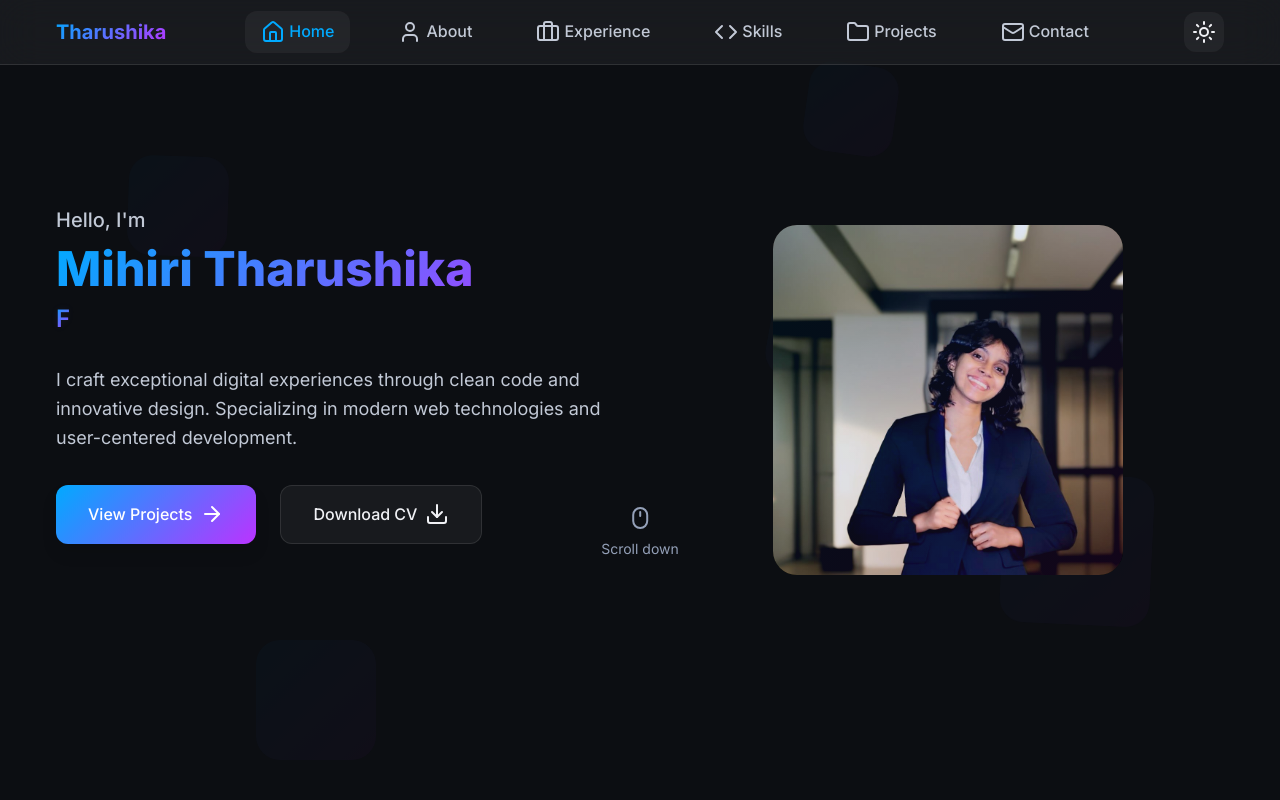
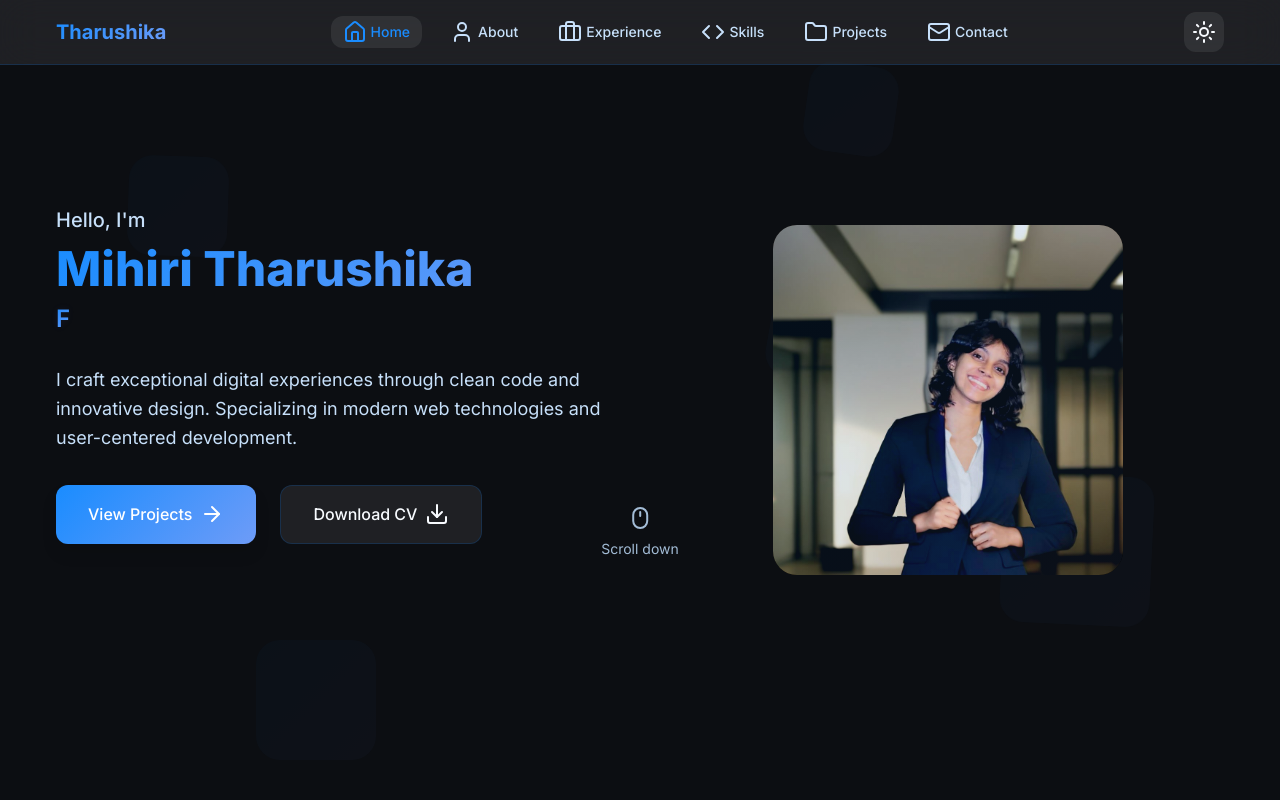
Before and after one commit to tharu1010/My-Portfolio, a website: page index.html in a window 1280 px wide. Shown: the top 800 px of the page. Drawn offline with nearby package versions, Linux system fonts and the light colour scheme.

Commit message:
Update modern-styles.css

```diff
--- a/assets/css/modern-styles.css
+++ b/assets/css/modern-styles.css
@@ -1,19 +1,19 @@
 /*=============== MODERN VARIABLES ===============*/
 :root {
   /* Colors */
-  --primary-hue: 200;
+  --primary-hue: 210; /* Blue */
   --primary-sat: 100%;
-  --primary-lit: 50%;
-
-  --accent-hue: 280;
-  --accent-sat: 100%;
-  --accent-lit: 60%;
+  --primary-lit: 55%;
+
+  --accent-hue: 220; /* Lighter blue */
+  --accent-sat: 90%;
+  --accent-lit: 70%;
 
   /* Main Colors */
   --primary-color: hsl(var(--primary-hue), var(--primary-sat), var(--primary-lit));
   --primary-color-alt: hsl(var(--primary-hue), var(--primary-sat), 45%);
   --accent-color: hsl(var(--accent-hue), var(--accent-sat), var(--accent-lit));
-  --accent-color-alt: hsl(var(--accent-hue), var(--accent-sat), 55%);
+  --accent-color-alt: hsl(var(--accent-hue), var(--accent-sat), 60%);
 
   /* Gradients */
   --gradient-primary: linear-gradient(135deg,
@@ -30,14 +30,14 @@
   --surface-color-alt: hsl(220, 20%, 12%);
 
   /* Text Colors */
-  --text-color: hsl(220, 20%, 95%);
-  --text-color-light: hsl(220, 20%, 80%);
-  --text-color-lighter: hsl(220, 20%, 65%);
+  --text-color: #f8fbff;
+  --text-color-light: #c7e0fa;
+  --text-color-lighter: #a3bcd6;
 
   /* Glassmorphism */
-  --glass-bg: rgba(255, 255, 255, 0.05);
-  --glass-border: rgba(255, 255, 255, 0.1);
-  --glass-shadow: 0 8px 32px rgba(0, 0, 0, 0.3);
+  --glass-bg: rgba(255, 255, 255, 0.08);
+  --glass-border: rgba(0, 120, 255, 0.18);
+  --glass-shadow: 0 8px 32px rgba(0, 120, 255, 0.10);
 
   /* Typography */
   --font-primary: 'Inter', -apple-system, BlinkMacSystemFont, 'Segoe UI', Roboto, sans-serif;
@@ -317,23 +317,30 @@ img {
   margin-left: 2px;
 }
 
+
+/* Compact, right-aligned nav links */
 .nav__list {
   display: flex;
   align-items: center;
-  gap: var(--space-xl);
+  justify-content: flex-end;
+  gap: var(--space-md);
   list-style: none;
-}
+  margin-left: auto;
+}
+
 
 .nav__link {
   display: flex;
   align-items: center;
-  gap: var(--space-xs);
-  padding: var(--space-sm) var(--space-md);
+  gap: 0.25rem;
+  padding: 0.25rem 0.75rem;
   border-radius: var(--radius-lg);
   font-weight: 500;
   color: var(--text-color-light);
   transition: all var(--transition-fast);
   position: relative;
+  font-size: var(--fs-sm);
+  min-width: 0;
 }
 
 .nav__link:hover,
```
